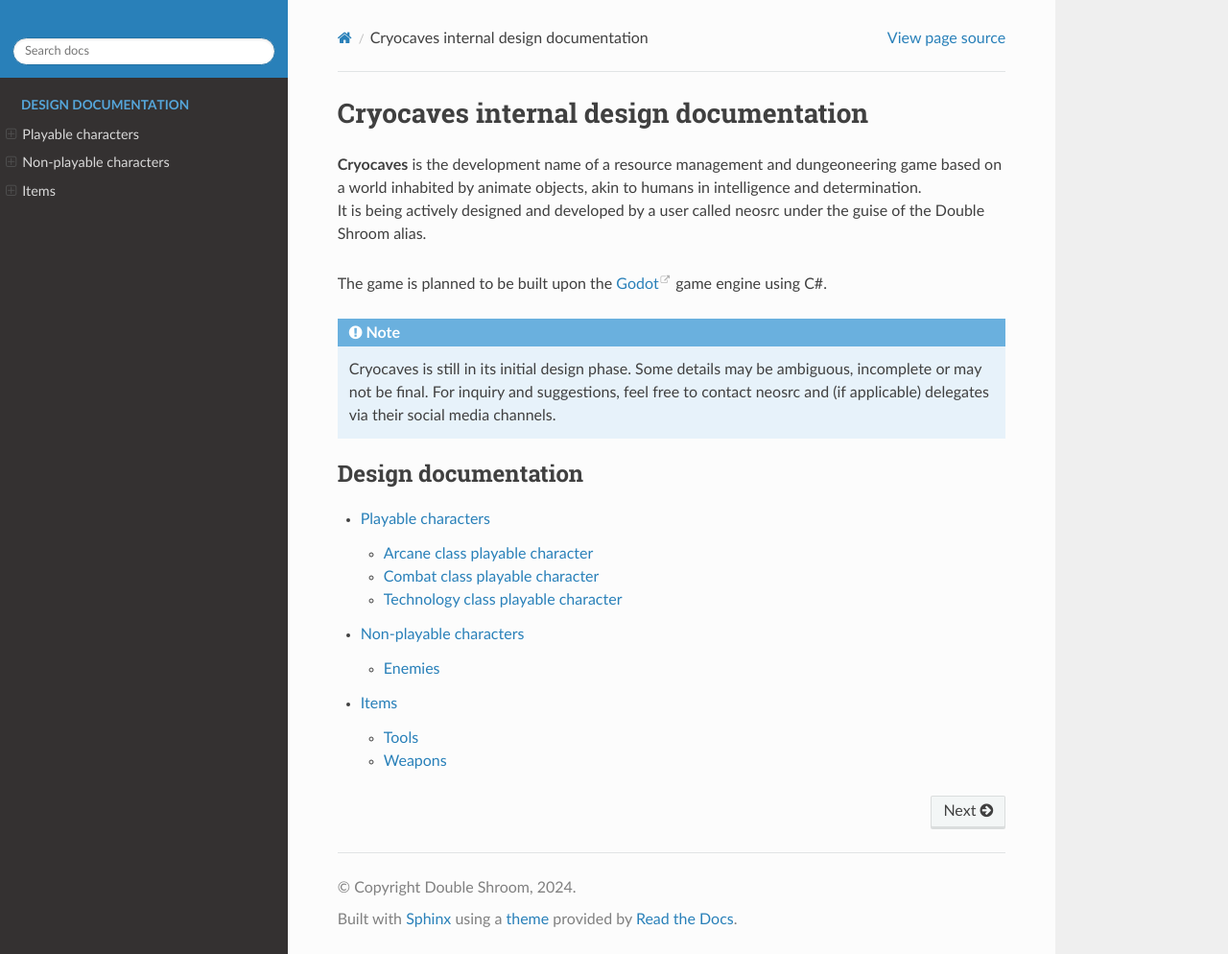
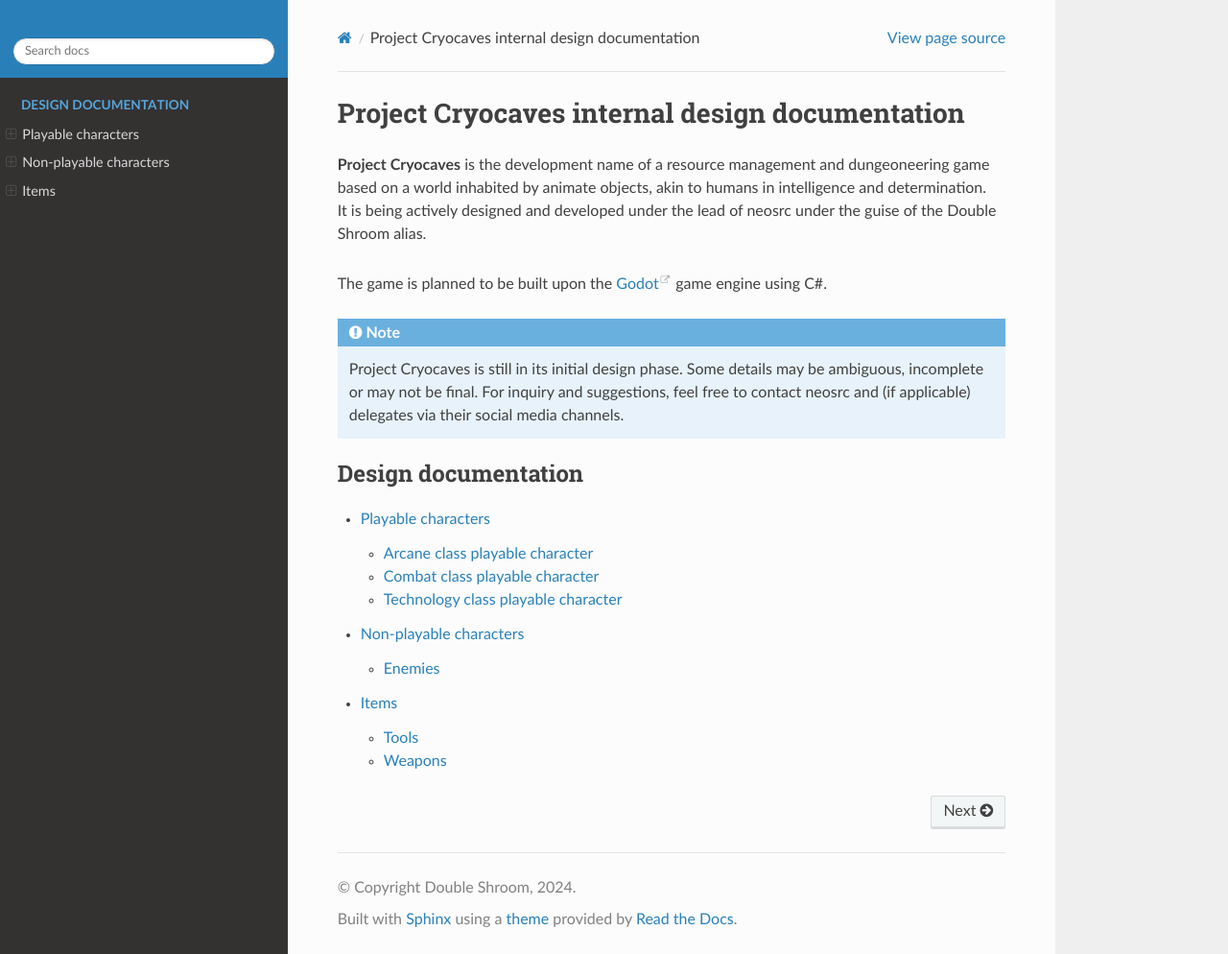
Before and after one commit to neosrc1/cryo-docs, a Sphinx documentation site: the page built from docs/source/index.rst, in a window 1280 px wide and 994 px high. Shown: the whole window at 96% size. Built offline with Sphinx 7.4.7 and the Read the Docs theme 2.0.0, drawn with Linux system fonts in a browser that asks for light colours.

Commit message:
Updated wiki mentions to replace mentions of "Cryocaves" to "Project Cryocaves"

```diff
--- a/docs/source/conf.py
+++ b/docs/source/conf.py
@@ -2,7 +2,7 @@
 
 # -- Project information
 
-project = 'Cryocaves'
+project = 'Project Cryocaves'
 copyright = 'Double Shroom, 2024'
 author = 'Double Shroom'
 
--- a/docs/source/index.rst
+++ b/docs/source/index.rst
@@ -1,17 +1,17 @@
 .. _homepage:
 
-Cryocaves internal design documentation
+Project Cryocaves internal design documentation
 =======================================
 
 .. line-block::
-   **Cryocaves** is the development name of a resource management and dungeoneering game based on a world inhabited by animate objects, akin to humans in intelligence and determination.
-   It is being actively designed and developed by a user called neosrc under the guise of the Double Shroom alias.
+   **Project Cryocaves** is the development name of a resource management and dungeoneering game based on a world inhabited by animate objects, akin to humans in intelligence and determination.
+   It is being actively designed and developed under the lead of neosrc under the guise of the Double Shroom alias.
 
    The game is planned to be built upon the `Godot <https://godotengine.org>`_ game engine using C#.
 
 .. note::
 
-   Cryocaves is still in its initial design phase. Some details may be ambiguous, incomplete or may not be final.
+   Project Cryocaves is still in its initial design phase. Some details may be ambiguous, incomplete or may not be final.
    For inquiry and suggestions, feel free to contact neosrc and (if applicable) delegates via their social media channels.
 
 .. toctree::
```
